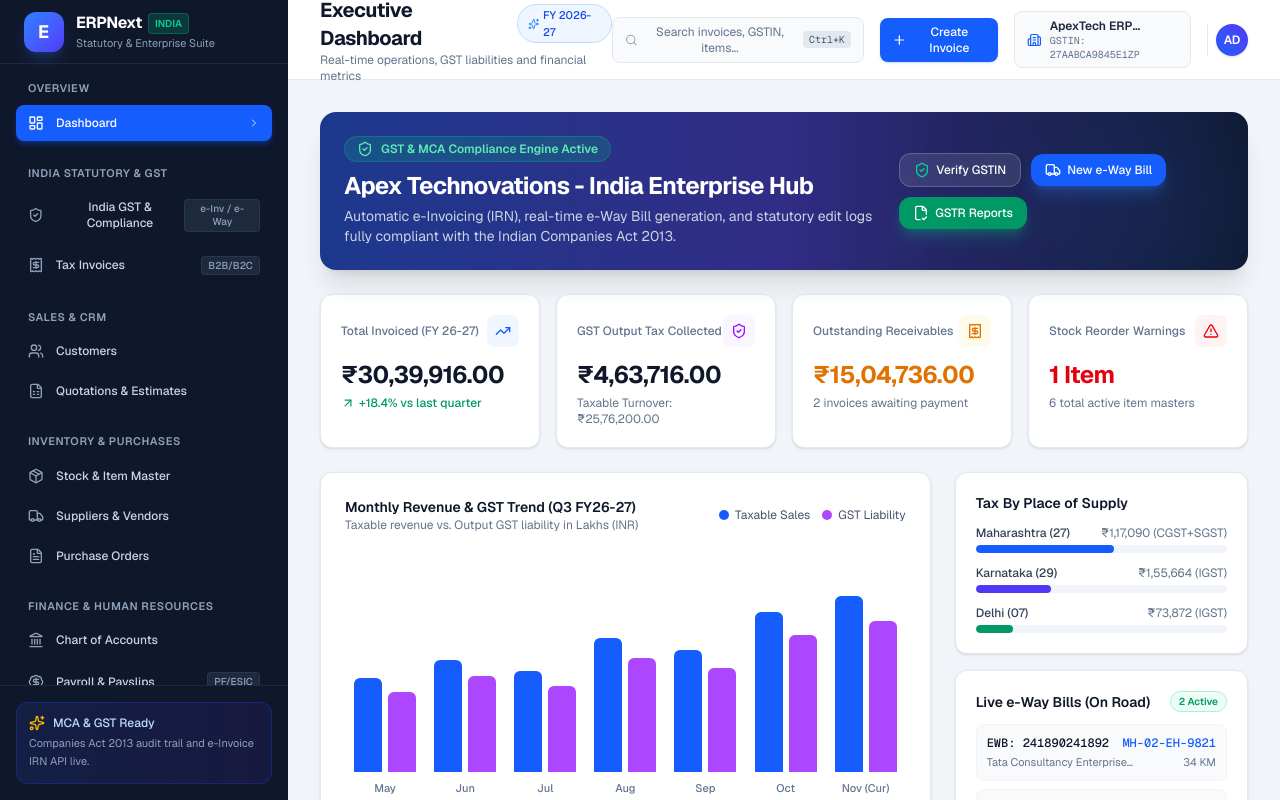
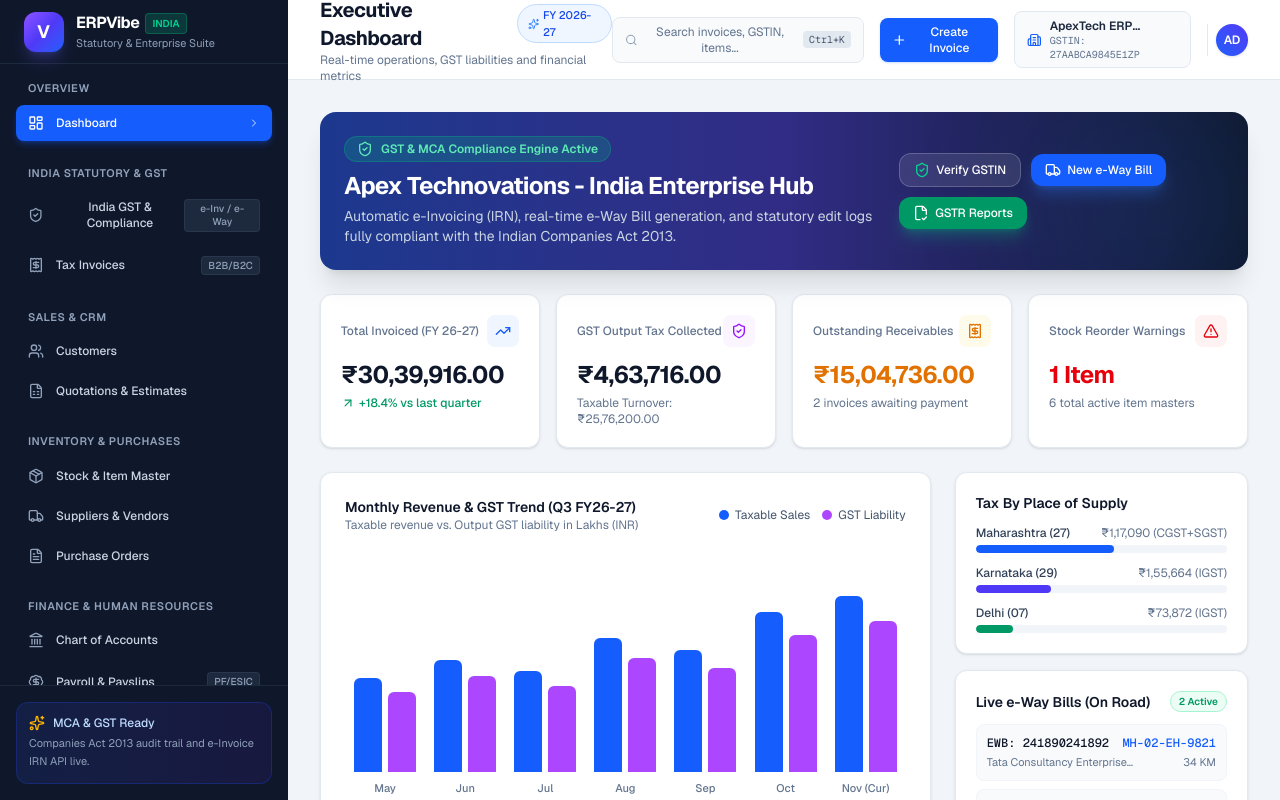
Before and after one commit to vipulbansal1224-wq/erpvibe, a Next.js app: page / in a window 1280 px wide. Built offline with nearby package versions, Linux system fonts and the light colour scheme.

Commit message:
chore: rebrand project to ERPVibe and update folder name

```diff
--- a/package.json
+++ b/package.json
@@ -1,5 +1,5 @@
 {
-  "name": "erpnext",
+  "name": "erpvibe",
   "version": "0.1.0",
   "private": true,
   "scripts": {
--- a/src/app/layout.tsx
+++ b/src/app/layout.tsx
@@ -13,9 +13,9 @@ const geistMono = Geist_Mono({
 });
 
 export const metadata: Metadata = {
-  title: "ERPNext India | Enterprise Statutory & GST Compliance Suite",
+  title: "ERPVibe India | Enterprise Statutory & GST Compliance Suite",
   description:
-    "Next.js ERP platform with Indian statutory compliance: e-Invoicing (IRN), e-Way Bills, GSTR-1/3B JSON export, MCA Audit Trail, and EPF/ESIC payroll.",
+    "Next.js ERPVibe enterprise suite with Indian statutory compliance: e-Invoicing (IRN), e-Way Bills, GSTR-1/3B JSON export, MCA Audit Trail, and EPF/ESIC payroll.",
 };
 
 export default function RootLayout({
--- a/src/components/layout/Header.tsx
+++ b/src/components/layout/Header.tsx
@@ -42,7 +42,7 @@ export function Header({
   onNewInvoice,
   onOpenSearch,
 }: HeaderProps) {
-  const currentInfo = moduleTitles[activeModule] || { title: "ERPNext India", subtitle: "" };
+  const currentInfo = moduleTitles[activeModule] || { title: "ERPVibe India", subtitle: "" };
 
   return (
     <header className="sticky top-0 z-30 flex h-20 items-center justify-between border-b border-slate-200 dark:border-slate-800 bg-white/95 dark:bg-slate-900/95 backdrop-blur px-4 sm:px-8">
--- a/src/components/layout/Sidebar.tsx
+++ b/src/components/layout/Sidebar.tsx
@@ -106,12 +106,12 @@ export function Sidebar({
         {/* Brand Header */}
         <div className="flex h-16 items-center justify-between border-b border-slate-800 px-6">
           <div className="flex items-center gap-3">
-            <div className="flex h-10 w-10 items-center justify-center rounded-xl bg-gradient-to-br from-blue-500 to-indigo-600 shadow-lg shadow-blue-500/20 font-bold text-white tracking-wider text-lg">
-              E
+            <div className="flex h-10 w-10 items-center justify-center rounded-xl bg-gradient-to-br from-violet-500 via-indigo-600 to-blue-600 shadow-lg shadow-indigo-500/25 font-bold text-white tracking-wider text-lg">
+              V
             </div>
             <div>
               <div className="flex items-center gap-1.5">
-                <span className="font-bold tracking-tight text-white">ERPNext</span>
+                <span className="font-bold tracking-tight text-white">ERPVibe</span>
                 <span className="rounded bg-emerald-500/20 px-1.5 py-0.5 text-[10px] font-semibold text-emerald-400 border border-emerald-500/30">
                   INDIA
                 </span>
```
Also changed, not shown: 1 other file (tests, documents, lock files or other folders).
